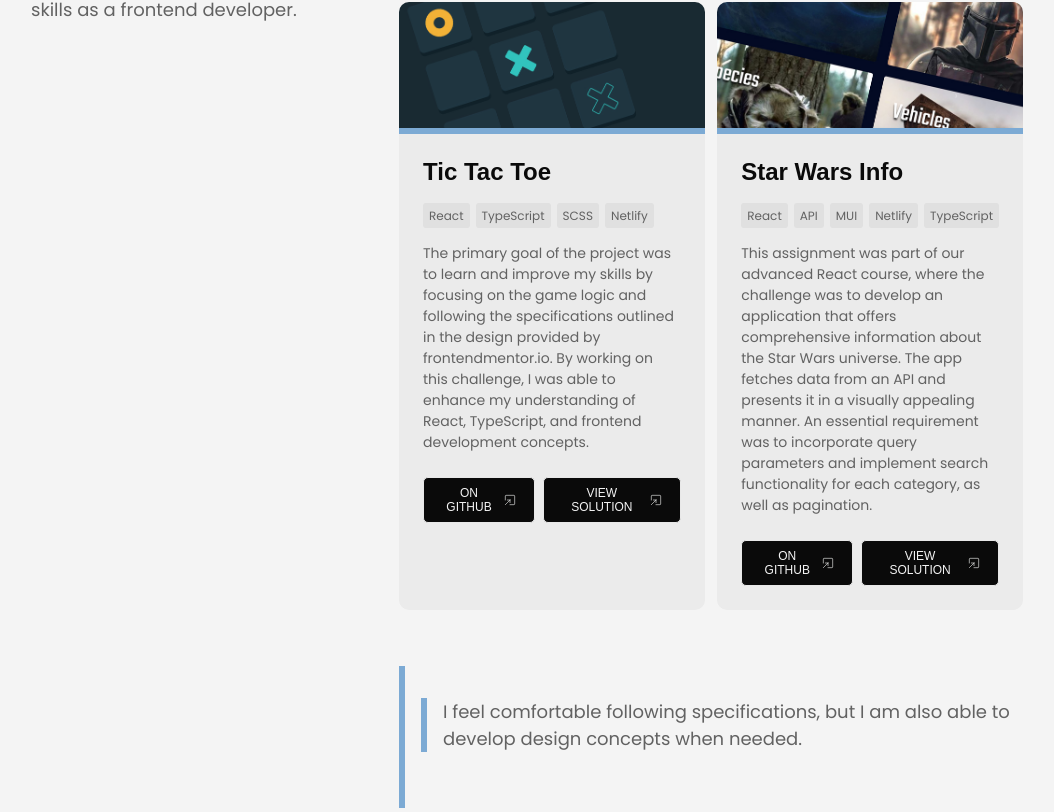
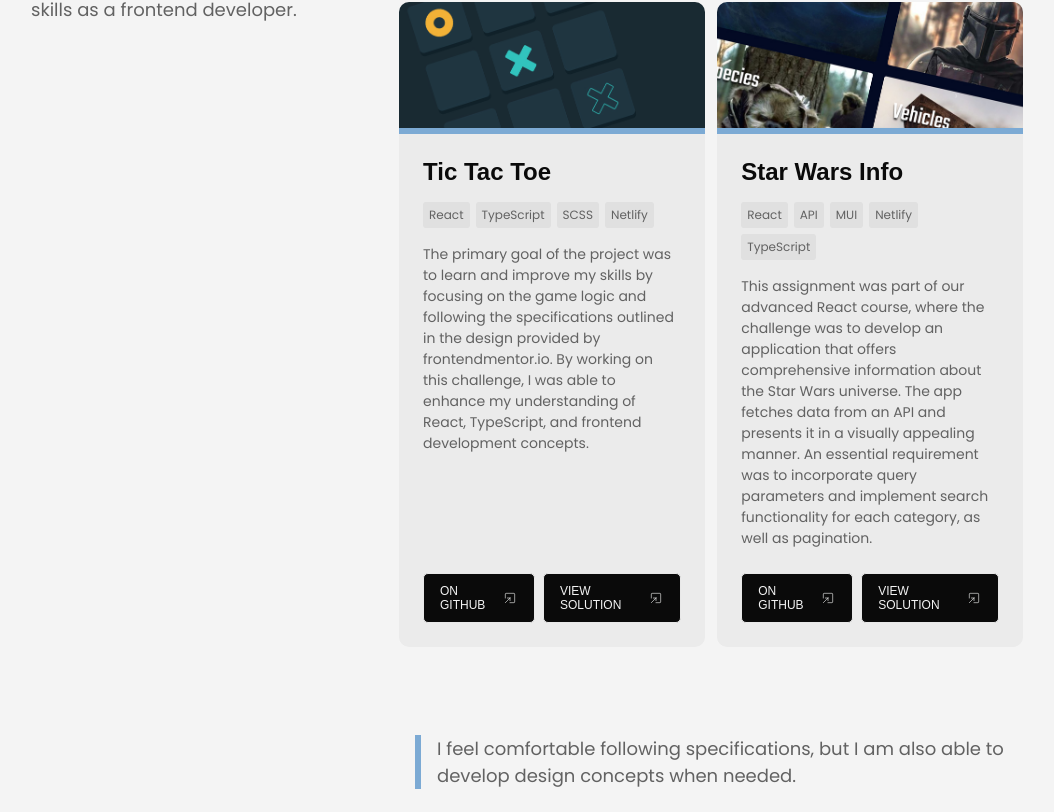
Before and after one commit to devjoppe/mi-cv-update, a React (Vite) app: page / in a window 1280 px wide. Shown: the part 988-1800 px from the top of the page, without its empty margins (1-1055 px from the left). Built offline with nearby package versions, Linux system fonts and the light colour scheme; a web font is replaced by a local one.

Commit message:
Large commit. Fixed the layout for projects on 1024 and also did the columns with applications

```diff
--- a/src/assets/styles/responsive/_min-1024.scss
+++ b/src/assets/styles/responsive/_min-1024.scss
@@ -6,7 +6,7 @@
         margin: 48px 0;
     }
 
-    h2 {
+    h2, h3 {
         margin-top: 0;
     }
 
@@ -52,28 +52,72 @@
 
     .project-card {
         display: flex;
+        // height: 100%;
         // flex-grow: 2;
+        &.quote {
+            border-left: none;
+        }
     }
 
     .project-card-wrapper {
-        display: block;
+        position: relative;
+        display: flex;
+        flex-direction: column;
+        // display: block;
+        // height: 100%;
         width: 100%;
     }
 
     .card-content {
+        position: relative;
+        display: flex;
+        flex-direction: column;
+        // width: auto;
+        height: 100%;
         &.card-large {
             width: auto;
         }
         &.card-small {
             width: auto;
         }
+        .tags {
+            display: flex;
+            flex-wrap: wrap;
+            gap: 6px;
+            margin-right: 0;
+            span {
+                margin-right: 0;
+            }
+        }
+    }
+
+    .card-buttons {
+        position: relative;
+        height: 100%;
+        align-items: flex-end;
+        & button {
+            height: 50px;
+            text-align: left;
+        }
     }
 
     .card-large {
-
     }
     .card-small {
         width: 49%;
+    }
+
+    // Link list
+    .linklist-wrapper {
+        display: flex;
+        flex-wrap: wrap;
+        justify-content: space-between;
+        .small {
+            width: 45%;
+        }
+        .large {
+            width: 100%;
+        }
     }
 
     // Text
--- a/src/assets/styles/style.scss
+++ b/src/assets/styles/style.scss
@@ -14,5 +14,5 @@
 @use "../../components/Footer/footer";
 @use "../../components/ScrollIndicator/scrollIndicator";
 
-// Responsive-------
+// Responsive-------------
 @use "./responsive/min-1024";
--- a/src/components/Header/Header.tsx
+++ b/src/components/Header/Header.tsx
@@ -40,13 +40,13 @@ const Header = () => {
                 <div className="nav-wrapper">
                     <nav>
                         <NavLink to="/" className={({ isActive }) => isActive ? "active" : "standard" } >
-                            work
+                            .work
                         </NavLink>
                         <NavLink to="/about" className={({ isActive }) => isActive ? "active" : "standard" } >
-                            about
+                            .about
                         </NavLink>
                         <NavLink to="/contact" className={({ isActive }) => isActive ? "active" : "standard" } >
-                            contact
+                            .contact
                         </NavLink>
                     </nav>
                     <button onClick={() => {
--- a/src/data/linklist.json
+++ b/src/data/linklist.json
@@ -4,6 +4,7 @@
     "category": "Preferred Web Stack",
     "description": "",
     "flag": "use",
+    "type": "small",
     "links": [
       {
         "id": 2,
@@ -60,6 +61,7 @@
     "category": "Experience with",
     "description": "",
     "flag": "use",
+    "type": "small",
     "links": [
       {
         "id": 11,
@@ -98,6 +100,7 @@
     "category": "",
     "description": "I also have experience in using Tailwind and Bootstrap, which are CSS frameworks, as well as React component libraries like Material UI, and more. My goal is to be flexible and choose the technologies that help me achieve my objectives.\nI also prefer to develop in TypeScript, which is a Typed Superset of JavaScript.",
     "flag": "use",
+    "type": "large",
     "links": []
   },
   {
@@ -105,6 +108,7 @@
     "category": "Tools",
     "description": "",
     "flag": "use",
+    "type": "small",
     "links": [
       {
         "id": 32,
@@ -143,6 +147,7 @@
     "category": "2022 - 2024",
     "description": "Frontend Developer",
     "flag": "edu",
+    "type": "small",
     "links": [
       {
         "id": 102,
@@ -157,6 +162,7 @@
     "category": "2002 - 2006",
     "description": "Media technology and interactive systems",
     "flag": "edu",
+    "type": "small",
     "links": [
       {
         "id": 104,
@@ -171,6 +177,7 @@
     "category": "Where I worked and some of my roles",
     "description": "",
     "flag": "work",
+    "type": "small",
     "links": [
       {
         "id": 201,
--- a/src/interfaces/linksInt.ts
+++ b/src/interfaces/linksInt.ts
@@ -11,6 +11,7 @@ export interface linkListInt {
     category: string,
     description?: string,
     flag: string,
+    type: string,
     links?:linksInt[]
 }
 
--- a/src/pages/StartPage/UseSection.tsx
+++ b/src/pages/StartPage/UseSection.tsx
@@ -15,7 +15,7 @@ const UseSection:React.FC<IProp> = ({sectionInfo, linkList}) => {
     return(
         <section className="dark-shade">
             <div className="section-content-wrapper">
-                <div>
+                <div className="left-pane">
                     <div>
                         <h2>{sectionInfo.title}</h2>
                     </div>
@@ -25,19 +25,22 @@ const UseSection:React.FC<IProp> = ({sectionInfo, linkList}) => {
                         </span>
                     </div>
                 </div>
+                <div className="right-pane">
                     <div className="linklist-wrapper">
                         {linkList.filter(item => item.flag === "use").map((list) => (
-                        <div data-aos="fade-up" key={list.category}>
-                            <h3>{list.category}</h3>
+                            <div data-aos="fade-up" className={list.type} key={list.category}>
+                                { list.category && <h3>{list.category}</h3> }
                                 <span className="link-description">{list.description}</span>
+                                {list.links &&
                                     <ul>
-                                {list.links &&
-                                    list.links.map((link) => (
+                                        { list.links.map((link) => (
                                             <LinkList key={`${list.category}-${link.id}`} linkData={link} style={0}/>
-                                    ))}
+                                        )) }
                                     </ul>
+                                }
                             </div>
                         ))}
+                    </div>
                 </div>
             </div>
         </section>
```
Also changed, not shown: src/assets/styles/style.css. Lines whose indentation alone changed are shown as unchanged.
